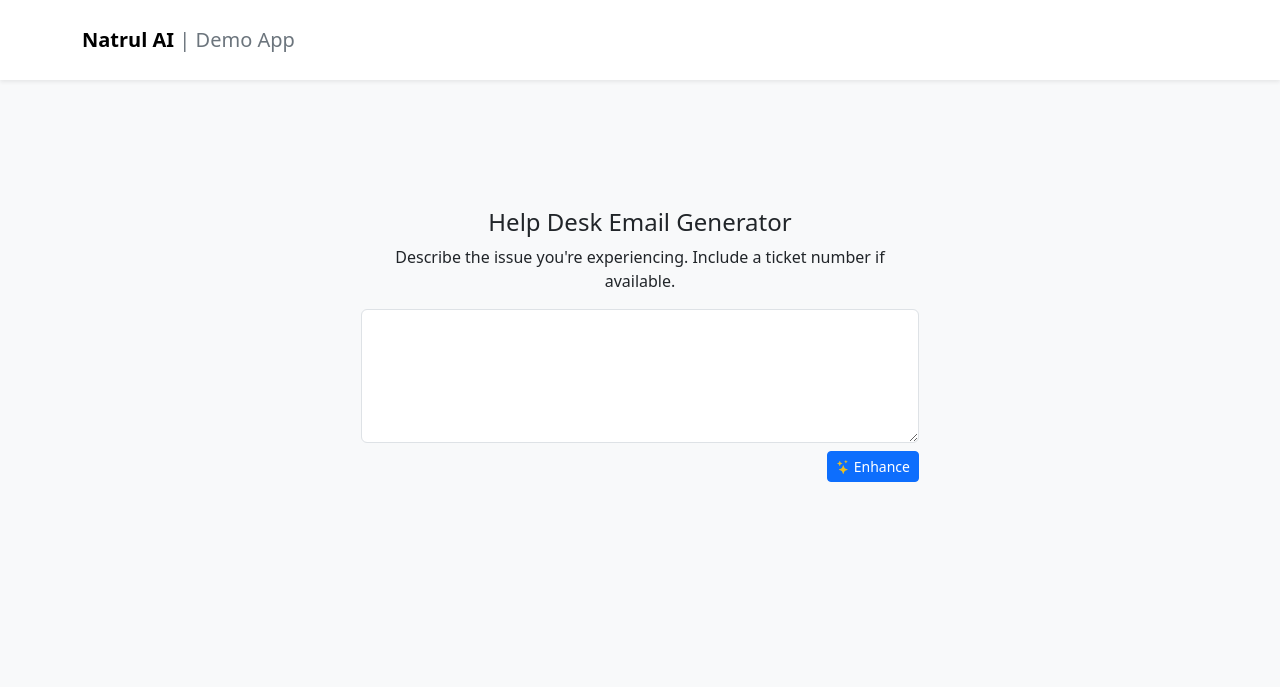
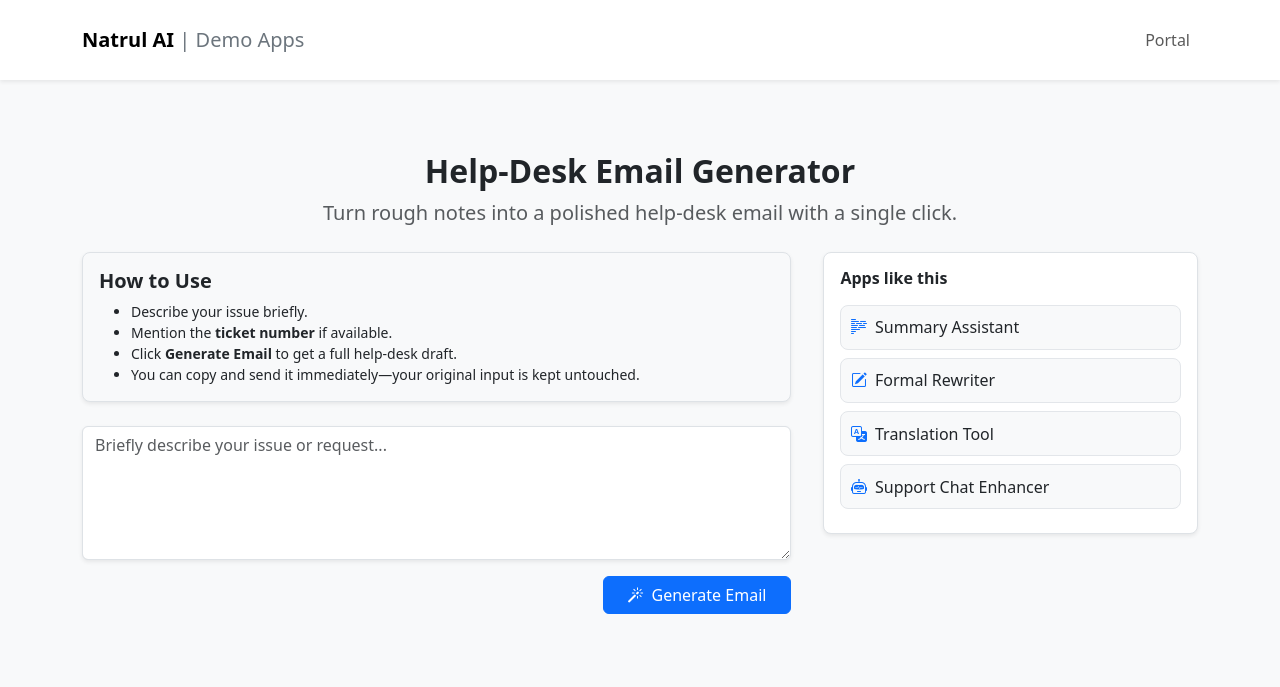
Before and after one commit to JRose31/natrulai-demo-app, a Flask app: page /email-generator in a window 1280 px wide. Shown: the top 687 px of the page. Run offline with Flask 3, Linux system fonts and the light colour scheme; the visitor is signed in with stand-in values (Sample User, id 1).

Commit message:
Added additional apps

```diff
--- a/app.py
+++ b/app.py
@@ -15,6 +15,7 @@ app.secret_key = "secret"
 CORS(app)  # Enable CORS for all routes and origins (safe for internal APIs)
 Session(app)
 
+# Assign per-route to link specific apps to associated frontend features
 app_id = os.environ.get("app_id")
 owner_id = os.environ.get("owner_id")
 
@@ -46,6 +47,9 @@ def index():
 
     :return:
     """
+    if session.get("signed_in"):
+        flash("Please sign out first.", "warning")
+        return redirect(url_for('portal'))
     return render_template('index.html')
 
 
@@ -75,10 +79,21 @@ def signin():
     if valid_user:
         session["user"] = valid_user
         flash("Sign-in successful!", "success")
-        return redirect(url_for('dashboard'))
+        return redirect(url_for('portal'))
     else:
         flash("Incorrect email or password.", "danger")
         return redirect(url_for('index'))
+
+@app.route('/portal', methods=["GET"])
+@signin_required
+def portal():
+    """
+    Contains frontend for AI features
+    - APIs fetched from javascript
+    :return:
+    """
+    user = session.get("user")
+    return render_template('portal.html', user=user, app_id=app_id)
 
 
 @app.route('/dashboard', methods=["GET"])
@@ -105,6 +120,30 @@ def email_gen():
     return render_template('email_generator.html', user=user, app_id=app_id)
 
 
+@app.route('/policy-explainer', methods=["GET"])
+@signin_required
+def policy_explainer():
+    """
+    Contains frontend for AI features
+    - APIs fetched from javascript
+    :return:
+    """
+    user = session.get("user")
+    return render_template('policy_explainer.html', user=user, app_id=app_id)
+
+
+@app.route('/tech-doc-finderr', methods=["GET"])
+@signin_required
+def tech_doc_finder():
+    """
+    Contains frontend for AI features
+    - APIs fetched from javascript
+    :return:
+    """
+    user = session.get("user")
+    return render_template('tech_doc_finder.html', user=user, app_id=app_id)
+
+
 @app.route('/sign-out', methods=["GET"])
 def signout():
     """
--- a/templates/base.html
+++ b/templates/base.html
@@ -11,8 +11,6 @@
     <!-- Bootstrap Icons -->
     <link rel="stylesheet" href="https://cdn.jsdelivr.net/npm/bootstrap-icons@1.11.3/font/bootstrap-icons.min.css">
 
-
-    {% block head %}{% endblock %}
     <style>
         .text-gold{
             color: #eabe24;
@@ -22,13 +20,14 @@
             max-height: 100vh;
         }
     </style>
+    {% block head %}{% endblock %}
 </head>
 <body class="bg-light text-dark">
 
     <!-- Navbar -->
     <nav class="navbar navbar-expand-lg navbar-light bg-white shadow-sm" style="height: 10vh;">
         <div class="container">
-            <a class="navbar-brand fw-bold" href="/">Natrul AI <span class="text-secondary fw-normal">| Demo App</span></a>
+            <a class="navbar-brand fw-bold" href="/">Natrul AI <span class="text-secondary fw-normal">| Demo Apps</span></a>
             <button class="navbar-toggler" type="button" data-bs-toggle="collapse" data-bs-target="#navbarContent"
                     aria-controls="navbarContent" aria-expanded="false" aria-label="Toggle navigation">
                 <span class="navbar-toggler-icon"></span>
--- a/templates/email_generator.html
+++ b/templates/email_generator.html
@@ -1,48 +1,149 @@
-{% include 'base.html' %}
+{% extends 'base.html' %}
 
+{% block head %}
+<style>
+  .pulse-border {
+    animation: pulse 1.2s ease-out;
+  }
+
+  @keyframes pulse {
+    0% { box-shadow: 0 0 0px rgba(0, 128, 0, 0.4); }
+    50% { box-shadow: 0 0 10px rgba(0, 128, 0, 0.5); }
+    100% { box-shadow: 0 0 0px rgba(0, 128, 0, 0.4); }
+  }
+
+  .main-layout {
+    display: flex;
+    flex-wrap: wrap;
+    gap: 2rem;
+  }
+
+  .main-content {
+    flex: 1 1 60%;
+    min-width: 300px;
+  }
+
+  .sidebar {
+    flex: 1 1 30%;
+    min-width: 250px;
+  }
+
+  .sidebar .app-link {
+    display: flex;
+    align-items: center;
+    gap: 0.5rem;
+    padding: 0.6rem;
+    margin-bottom: 0.5rem;
+    border: 1px solid #e3e6ea;
+    border-radius: 8px;
+    background-color: #f8f9fa;
+    text-decoration: none;
+    color: #212529;
+    transition: background-color 0.2s;
+  }
+
+  .sidebar .app-link:hover {
+    background-color: #e9ecef;
+  }
+
+  .sidebar .app-link i {
+    color: #0d6efd;
+  }
+
+  pre { white-space: pre-wrap; }
+</style>
+{% endblock %}
+
+{% block navbar_items %}
+<li class="nav-item">
+  <a href="{{ url_for('portal') }}" class="nav-link">Portal</a>
+</li>
+{% endblock %}
 
 {% block content %}
-<div class="container p-0" style="">
-        <div class="text-center mb-5" style="height: 7vh">
-{#            <h1 class="display-6 fw-bold">Help-Desk Email Generator</h1>#}
+<div class="container py-5">
+  <!-- Header -->
+  <div class="text-center mb-4">
+    <h2 class="fw-bold">Help-Desk Email Generator</h2>
+    <p class="lead text-muted">Turn rough notes into a polished help-desk email with a single click.</p>
   </div>
-        <div class="row mb-5" style="height: 60vh">
-            <div class="col-md-6 container text-center">
-    <div class="d-flex flex-column">
-        <h4 class="text-center">Help Desk Email Generator</h4>
-        <p class="text-center">Describe the issue you're experiencing. Include a ticket number if available.</p>
 
-        <div class="d-flex flex-column gap-2">
+  <div class="main-layout">
+    <!-- Left: Input and Result -->
+    <div class="main-content">
+      <!-- Instructions -->
+      <div class="border rounded-3 p-3 bg-light shadow-sm mb-4">
+        <h5 class="fw-semibold">How to Use</h5>
+        <ul class="small mb-0">
+          <li>Describe your issue briefly.</li>
+          <li>Mention the <strong>ticket number</strong> if available.</li>
+          <li>Click <strong>Generate Email</strong> to get a full help-desk draft.</li>
+          <li>You can copy and send it immediately—your original input is kept untouched.</li>
+        </ul>
+      </div>
+
+      <!-- Input + Enhance -->
+      <div class="d-flex flex-column gap-3">
         <textarea
-            class="form-control bg-white text-dark"
+          class="form-control bg-white text-dark shadow-sm"
           id="inputArea"
           name="input"
           rows="5"
-            placeholder="Start typing...">
-            </textarea>
-            <div class="d-flex justify-content-between">
-                <div class="form-check d-none form-switch small">  <!-- Staged for use in autocompletion logic using complete-input API -->
-                  <input class="form-check-input" type="checkbox" id="autocompleteToggle" name="autocomplete_enabled">
-                  <label class="form-check-label" for="autocompleteToggle">Enable Autocomplete</label>
+          placeholder="Briefly describe your issue or request..."></textarea>
+
+        <div class="d-flex justify-content-end">
+          <button id="enhance-button" class="btn btn-primary px-4 d-flex align-items-center gap-2">
+            <span id="enhance-icon"><i class="bi bi-magic"></i></span>
+            <span id="enhance-text">Generate Email</span>
+          </button>
         </div>
-                <button id="enhance-button" class="btn btn-sm btn-primary w-auto ms-auto">
-                  <span id="enhance-icon"><i class="bi bi-stars text-gold"></i></span>
-                  Enhance
+
+        <!-- Result Display -->
+        <div id="result-container" class="d-none border rounded-3 bg-white p-3 position-relative shadow-sm">
+          <label class="form-label fw-semibold mb-2">Generated Email</label>
+          <pre id="enhancedOutput" class="small mb-0"></pre>
+          <button id="copyBtn" class="btn btn-sm btn-outline-secondary position-absolute top-0 end-0 m-2">
+            <i class="bi bi-clipboard"></i> Copy
           </button>
         </div>
       </div>
+    </div>
+
+    <!-- Right: Apps Like This Sidebar -->
+    <div class="sidebar">
+      <div class="border rounded-3 bg-white p-3 shadow-sm">
+        <h6 class="fw-semibold mb-3">Apps like this</h6>
+
+        <a href="#" class="app-link disabled">
+          <i class="bi bi-body-text"></i> Summary Assistant
+        </a>
+        <a href="#" class="app-link disabled">
+          <i class="bi bi-pencil-square"></i> Formal Rewriter
+        </a>
+        <a href="#" class="app-link disabled">
+          <i class="bi bi-translate"></i> Translation Tool
+        </a>
+        <a href="#" class="app-link disabled">
+          <i class="bi bi-robot"></i> Support Chat Enhancer
+        </a>
       </div>
     </div>
   </div>
 </div>
 {% endblock %}
 
+
 {% block scripts %}
 <script>
   const enhanceButton = document.getElementById("enhance-button");
   const enhanceIcon = document.getElementById("enhance-icon");
+  const enhanceText = document.getElementById("enhance-text");
   const inputArea = document.getElementById("inputArea");
-  const prompt_prefix = "Write a thorough email to the help desk, including the ticket number (if not provided, place a holder 'Ticket Number:' in the final email). Also include a signature with name, email, and phone number."
+  const resultContainer = document.getElementById("result-container");
+  const enhancedOutput = document.getElementById("enhancedOutput");
+  const copyBtn = document.getElementById("copyBtn");
+
+  const prompt_prefix = "Write a thorough email to the help desk, including the ticket number (if not provided, place a holder 'Ticket Number:' in the final email). Also include a signature with name, email, and phone number.";
 
   enhanceButton.addEventListener("click", () => {
     const inputText = inputArea.value.trim();
@@ -50,7 +151,9 @@
       inputArea.placeholder = "Please enter some text first.";
       return;
     }
-    enhanceIcon.innerHTML = `<span class="spinner-border spinner-border-sm text-light" role="status" aria-hidden="true"></span>`;
+
+    enhanceIcon.innerHTML = `<span class="spinner-border spinner-border-sm text-light" role="status"></span>`;
+    enhanceText.textContent = "Generating...";
 
     fetch("https://www.natrul.ai/api/v1/ai/enhance-input", {
       method: "POST",
@@ -66,16 +169,33 @@
     .then(data => {
       const enhanced = data?.data?.enhanced_text;
       if (enhanced) {
-        inputArea.value = enhanced;
+        enhancedOutput.textContent = enhanced;
+        resultContainer.classList.remove("d-none");
+        resultContainer.classList.add("border-success", "pulse-border");
+
+        // Remove pulse effect after animation ends
+        setTimeout(() => resultContainer.classList.remove("pulse-border"), 1500);
       } else {
-        console.warn("No enhanced text returned.");
+        enhancedOutput.textContent = "No result returned. Please try again.";
       }
     })
     .catch(err => {
+      enhancedOutput.textContent = "An error occurred while generating your email.";
       console.error("Enhance error:", err);
     })
     .finally(() => {
-      enhanceIcon.innerHTML = `<i class="bi bi-stars text-gold"></i>`;
+      enhanceIcon.innerHTML = `<i class="bi bi-magic"></i>`;
+      enhanceText.textContent = "Generate Email";
+    });
+  });
+
+  copyBtn.addEventListener("click", () => {
+    navigator.clipboard.writeText(enhancedOutput.textContent)
+      .then(() => {
+        copyBtn.innerHTML = `<i class="bi bi-check-lg text-success"></i> Copied`;
+        setTimeout(() => {
+          copyBtn.innerHTML = `<i class="bi bi-clipboard"></i> Copy`;
+        }, 2000);
       });
   });
 </script>
```
Also changed, not shown: templates/policy_explainer.html (added, +177 -0 lines), templates/portal.html (added, +140 -0 lines), templates/tech_doc_finder.html (added, +157 -0 lines). Lines whose indentation alone changed are shown as unchanged.
